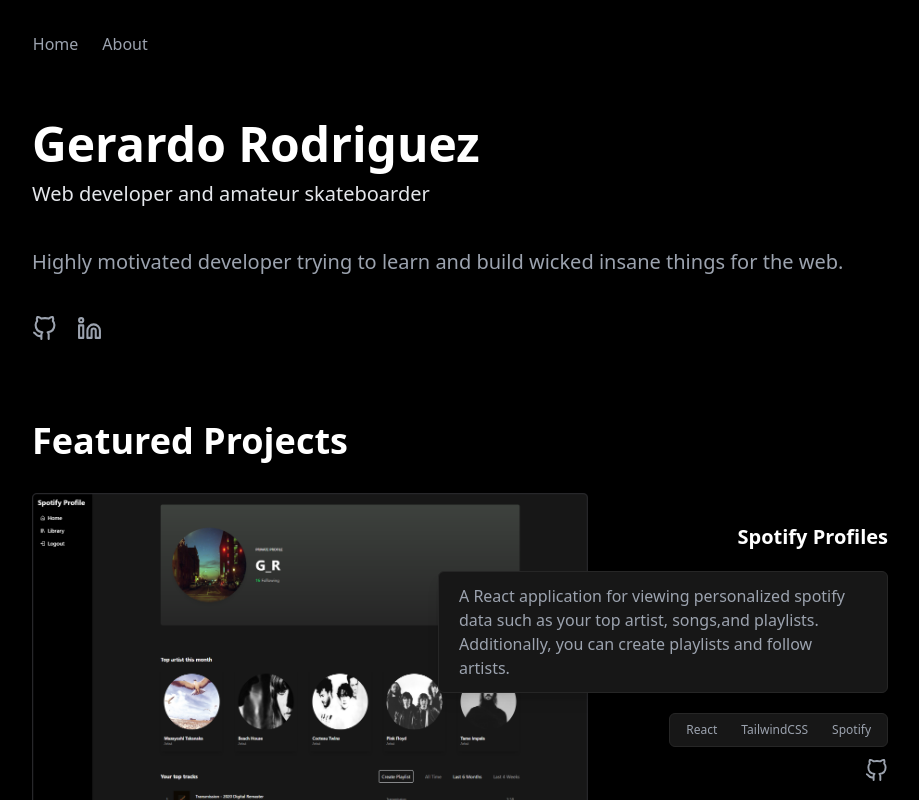
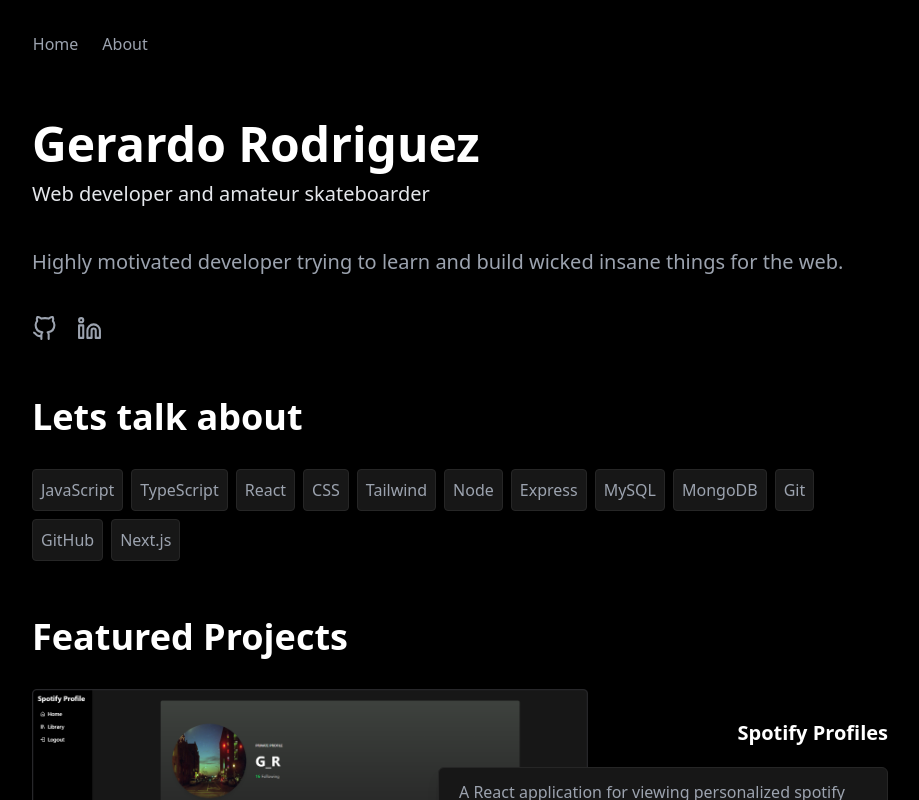
Before and after one commit to G-R3/gerar.dev, a Next.js app: page / in a window 1280 px wide. Shown: the top 800 px of the page, without its empty margins (180-1099 px from the left). Built offline with nearby package versions, Linux system fonts and the light colour scheme.

Commit message:
add skills section

```diff
--- a/src/components/FeaturedProjects.tsx
+++ b/src/components/FeaturedProjects.tsx
@@ -6,12 +6,7 @@
 
 const FeaturedProjects: FC = () => {
   return (
-    <motion.section
-      initial="hidden"
-      animate="visible"
-      variants={container}
-      className="my-20"
-    >
+    <motion.section initial="hidden" animate="visible" variants={container}>
       <motion.h3
         variants={fadeInFromTop}
         className="text-2xl md:text-4xl font-bold mb-8"
--- a/src/components/ProjectCardGrid.tsx
+++ b/src/components/ProjectCardGrid.tsx
@@ -7,12 +7,7 @@
 
 const ProjectCardGrid: FC = () => {
   return (
-    <motion.section
-      initial="hidden"
-      animate="visible"
-      variants={container}
-      className="my-20"
-    >
+    <motion.section initial="hidden" animate="visible" variants={container}>
       <motion.h3
         variants={fadeInFromTop}
         className="text-2xl md:text-4xl font-bold mb-8"
--- /dev/null
+++ b/src/components/Skills.tsx
@@ -0,0 +1,80 @@
+import { motion } from "framer-motion";
+import { FC } from "react";
+import { container, fadeInFromTop, scaleIn } from "../animations";
+
+const skills = [
+  {
+    label: "JavaScript",
+  },
+  {
+    label: "TypeScript",
+  },
+  {
+    label: "React",
+  },
+  {
+    label: "CSS",
+  },
+  {
+    label: "Tailwind",
+  },
+  {
+    label: "Node",
+  },
+  {
+    label: "Express",
+  },
+  {
+    label: "MySQL",
+  },
+  {
+    label: "MongoDB",
+  },
+  {
+    label: "Git",
+  },
+  {
+    label: "GitHub",
+  },
+  {
+    label: "Next.js",
+  },
+];
+
+const Skill: FC<{ label: string }> = ({ label }) => {
+  return (
+    <motion.span
+      key={label}
+      variants={scaleIn}
+      className="cursor-default text-gray-400 bg-neutral-900 p-2 border border-neutral-800 rounded-[4px] hover:bg-neutral-800"
+    >
+      {label}
+    </motion.span>
+  );
+};
+
+const Skills: FC = () => {
+  return (
+    <motion.section initial="hidden" animate="visible" variants={container}>
+      <motion.h3
+        variants={fadeInFromTop}
+        className="text-2xl md:text-4xl font-bold mb-8"
+      >
+        Lets talk about
+      </motion.h3>
+
+      <motion.div
+        className="flex flex-wrap gap-2"
+        initial="hidden"
+        animate="visible"
+        variants={container}
+      >
+        {skills.map((skill) => {
+          return <Skill key={skill.label} label={skill.label} />;
+        })}
+      </motion.div>
+    </motion.section>
+  );
+};
+
+export default Skills;
--- a/src/pages/index.tsx
+++ b/src/pages/index.tsx
@@ -1,10 +1,11 @@
 import type { NextPage } from "next";
 import Head from "next/head";
 import { motion } from "framer-motion";
-import { container, fadeInFromTop } from "../animations";
+import { container } from "../animations";
 import Intro from "../components/Intro";
 import FeatureProjects from "../components/FeaturedProjects";
 import ProjectCardGrid from "../components/ProjectCardGrid";
+import Skills from "../components/Skills";
 
 const Home: NextPage = () => {
   return (
@@ -17,8 +18,14 @@
           content="The personal website for Gerardo Rodriguez"
         />
       </Head>
-      <motion.div initial="hidden" animate="visible" variants={container}>
+      <motion.div
+        initial="hidden"
+        animate="visible"
+        variants={container}
+        className="flex flex-col gap-14"
+      >
         <Intro />
+        <Skills />
         <FeatureProjects />
         <ProjectCardGrid />
       </motion.div>
```
